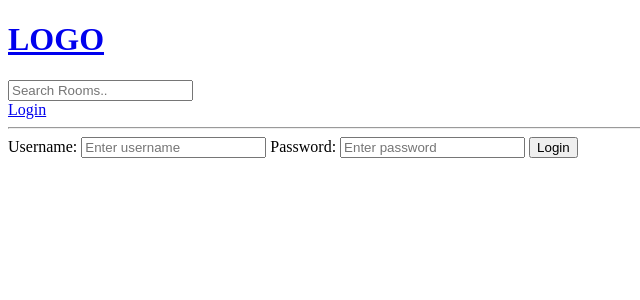
After one commit to nguyengoc16/Discord-likeApp, a Django app: page /login/ in a window 1280 px wide. The commit adds this page. Shown: the top 300 px of the page, without its empty margins (0-640 px from the left). Run offline with Django 5.2, Linux system fonts and the light colour scheme.

Commit message:
[FEAT] user login, logout

```diff
--- /dev/null
+++ b/friendlyneighbor/base/templates/base/login_register.html
@@ -0,0 +1,19 @@
+{%extends 'main.html' %}
+
+{%block content%}
+
+<div>
+    <form action="" method="POST">
+        {%csrf_token%}
+
+        <label>Username:</label>
+        <input type="text" name="username" placeholder="Enter username" />
+
+        <label>Password:</label>
+        <input type="password" name="password" placeholder="Enter password" />
+
+        <input type="submit" value="Login"/>
+    </form>
+</div>
+
+{%endblock content%}
--- a/friendlyneighbor/base/urls.py
+++ b/friendlyneighbor/base/urls.py
@@ -4,6 +4,8 @@ from . import views
 
 urlpatterns = [
     path('', views.home, name="home"),
+    path('login/', views.loginPage, name="login"),
+    path('logout/', views.logoutUser, name="logout"),
     path('rooms/<str:pk>/',views.room, name = "room"),
     path('create-room/', views.create_room, name="create_room"),
     path('update-room/<int:pk>', views.update_room, name="update_room"),
--- a/friendlyneighbor/base/views.py
+++ b/friendlyneighbor/base/views.py
@@ -1,10 +1,38 @@
 from django.shortcuts import render, redirect
 from django.http import HttpResponse
 from django.db.models import Q
+from django.contrib.auth.models import User
+from django.contrib import messages
+from django.contrib.auth import authenticate, login, logout
 from .models import Room, Topic
 from .forms import RoomForm
 # Create your views here.
 
+def loginPage(request):
+
+    if request.method == "POST":
+        username = request.POST.get('username')
+        password = request.POST.get('password')
+        print(password)
+
+        try:
+            user = User.objects.get(username=username)
+        except:
+            messages.error(request, "No user found")
+
+        user = authenticate(request, username=username, password=password)
+
+        if user is not None:
+            login(request, user)
+            return redirect('home')
+        else:
+            messages.error(request, "Username or password not right")
+    context ={}
+    return render(request, 'base/login_register.html', context)
+
+def logoutUser(request):
+    logout(request)
+    return redirect('home')
 
 def home(request):
     q = request.GET.get('q') if request.GET.get('q') != None else ''
--- a/friendlyneighbor/templates/main.html
+++ b/friendlyneighbor/templates/main.html
@@ -7,6 +7,15 @@
 </head>
 <body>
     {% include "navbar.html" %}
+
+    {% if messages %}
+    <ul class="messages">
+        {%for message in messages%}
+            <li{%if message.tags%} class="{{message.tags}}" {%endif%}>{{message}}</li>
+        {%endfor%}
+    </ul>
+    {% endif%}
+
     {% block content%}
 
     {%endblock%}
--- a/friendlyneighbor/templates/navbar.html
+++ b/friendlyneighbor/templates/navbar.html
@@ -4,6 +4,13 @@
 
 <form action="{%url 'home' %}" method="GET">
     <input type="text" name="q" placeholder="Search Rooms.."/>
+
 </form>
 
+{% if request.user.is_authenticated %}
+    <a href="{% url 'logout' %}">Logout</a>
+{% else %}
+    <a href="{% url 'login' %}">Login</a>
+{% endif %}
+
 <hr>
```
